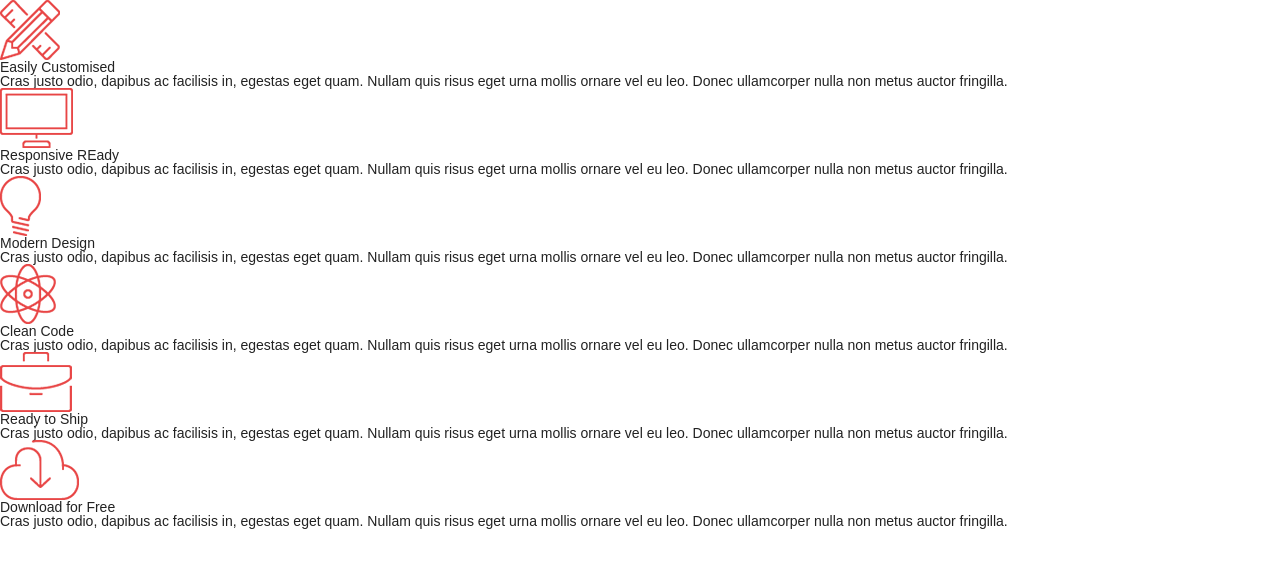
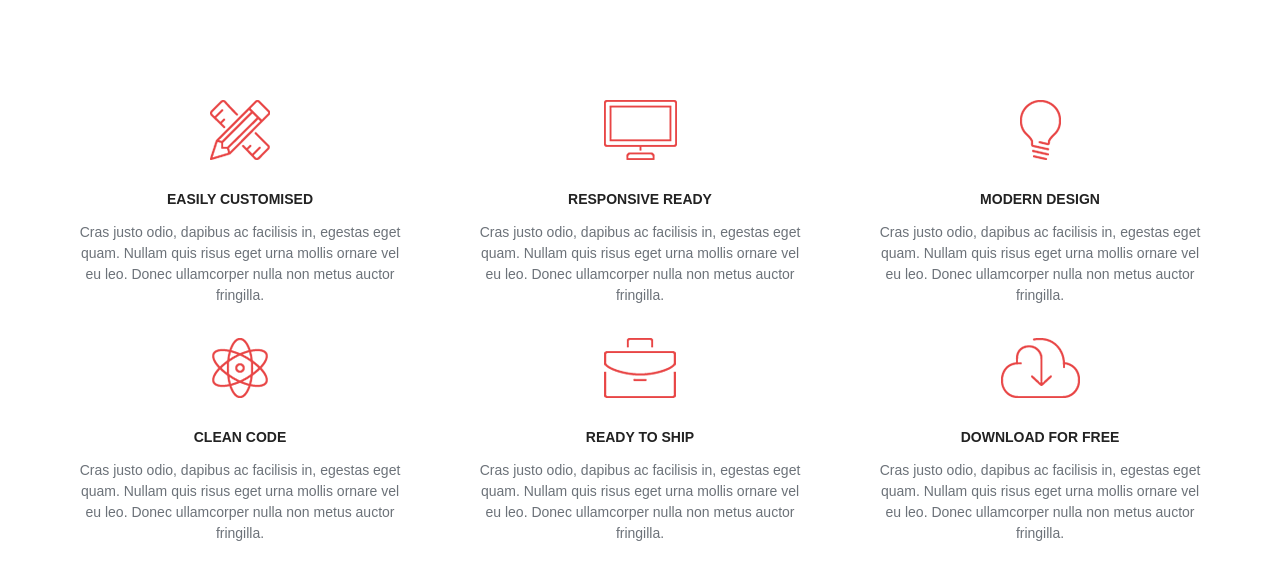
Before and after one commit to EvgeniyKolominskiy/feature_section, a plain HTML site: page index.html in a window 1280 px wide. Drawn offline with Linux system fonts and the light colour scheme.

Commit message:
Refactoring code.

```diff
--- /dev/null
+++ b/assets/css/feature.css
@@ -0,0 +1,24 @@
+.feature {
+	font-family: "Raleway", sans-serif;
+	font-size: 14px;
+	padding: 0 20px;
+	margin-bottom: 2rem;
+}
+
+.container-img > img {
+	width: 100%;
+	height: 100%;
+	margin-bottom: 1rem;
+}
+
+.feature-title {
+	text-transform: uppercase;
+	font-weight: bold;
+	margin: 1rem auto;
+}
+
+.feature-description {
+	text-align: center;
+	color: #6c7279;
+	line-height: 1.5em;
+}
--- /dev/null
+++ b/assets/css/fonts.css
@@ -0,0 +1,13 @@
+@font-face {
+	font-family: "Raleway";
+	src: url("../fonts/Raleway/Raleway-Regular.ttf") format("ttf");
+	font-weight: 400;
+	font-style: normal;
+}
+
+@font-face {
+	font-family: "Raleway";
+	src: url("../fonts/Raleway/Raleway-Bold.ttf") format("ttf");
+	font-weight: 700;
+	font-style: normal;
+}
--- a/assets/css/grid.css
+++ b/assets/css/grid.css
@@ -1,4 +1,3 @@
-
 :root {
 	--breakpoint-sm: 576px;
 	--breakpoint-md: 768px;
@@ -8,9 +7,10 @@
 	--col-gutter: 30px;
 }
 
-.container {
+.section {
 	margin: auto;
 	display: flex;
+	width: 100%;
 	max-width: 1200px;
 	flex-wrap: wrap;
 }
@@ -147,42 +147,34 @@
 
 	.col-xl-5 {
 		flex-basis: calc(100% / 12 * 5);
-
 	}
 
 	.col-xl-6 {
 		flex-basis: calc(100% / 12 * 6);
-
 	}
 
 	.col-xl-7 {
 		flex-basis: calc(100% / 12 * 7);
-
 	}
 
 	.col-xl-8 {
 		flex-basis: calc(100% / 12 * 8);
-
 	}
 
 	.col-xl-9 {
 		flex-basis: calc(100% / 12 * 9);
-
 	}
 
 	.col-xl-10 {
 		flex-basis: calc(100% / 12 * 10);
-
 	}
 
 	.col-xl-11 {
 		flex-basis: calc(100% / 12 * 11);
-
 	}
 
 	.col-xl-12 {
 		flex-basis: calc(100% / 12 * 12);
-
 	}
 }
 
@@ -201,12 +193,10 @@
 
 	.col-lg-4 {
 		flex-basis: calc(100% / 12 * 4);
-
 	}
 
 	.col-lg-5 {
 		flex-basis: calc(100% / 12 * 5);
-
 	}
 
 	.col-lg-6 {
@@ -215,32 +205,26 @@
 
 	.col-lg-7 {
 		flex-basis: calc(100% / 12 * 7);
-
 	}
 
 	.col-lg-8 {
 		flex-basis: calc(100% / 12 * 8);
-
 	}
 
 	.col-lg-9 {
 		flex-basis: calc(100% / 12 * 9);
-
 	}
 
 	.col-lg-10 {
 		flex-basis: calc(100% / 12 * 10);
-
 	}
 
 	.col-lg-11 {
 		flex-basis: calc(100% / 12 * 11);
-
 	}
 
 	.col-lg-12 {
 		flex-basis: calc(100% / 12 * 12);
-
 	}
 }
 
@@ -263,42 +247,34 @@
 
 	.col-md-5 {
 		flex-basis: calc(100% / 12 * 5);
-
 	}
 
 	.col-md-6 {
 		flex-basis: calc(100% / 12 * 6);
-
 	}
 
 	.col-md-7 {
 		flex-basis: calc(100% / 12 * 7);
-
 	}
 
 	.col-md-8 {
 		flex-basis: calc(100% / 12 * 8);
-
 	}
 
 	.col-md-9 {
 		flex-basis: calc(100% / 12 * 9);
-
 	}
 
 	.col-md-10 {
 		flex-basis: calc(100% / 12 * 10);
-
 	}
 
 	.col-md-11 {
 		flex-basis: calc(100% / 12 * 11);
-
 	}
 
 	.col-md-12 {
 		flex-basis: calc(100% / 12 * 12);
-
 	}
 }
 
@@ -317,46 +293,37 @@
 
 	.col-sm-4 {
 		flex-basis: calc(100% / 12 * 4);
-
 	}
 
 	.col-sm-5 {
 		flex-basis: calc(100% / 12 * 5);
-
 	}
 
 	.col-sm-6 {
 		flex-basis: calc(100% / 12 * 6);
-
 	}
 
 	.col-sm-7 {
 		flex-basis: calc(100% / 12 * 7);
-
 	}
 
 	.col-sm-8 {
 		flex-basis: calc(100% / 12 * 8);
-
 	}
 
 	.col-sm-9 {
 		flex-basis: calc(100% / 12 * 9);
-
 	}
 
 	.col-sm-10 {
 		flex-basis: calc(100% / 12 * 10);
-
 	}
 
 	.col-sm-11 {
 		flex-basis: calc(100% / 12 * 11);
-
 	}
 
 	.col-sm-12 {
 		flex-basis: calc(100% / 12 * 12);
-
 	}
 }
--- a/index.html
+++ b/index.html
@@ -2,7 +2,7 @@
 <html lang="en">
 <head>
 	<!--Подключаем внешний файл со стилями-->
-	<link rel="stylesheet" href="style.css">
+	<link rel="stylesheet" href="./style.css">
 	<!--Кодировка страницы-->
 	<meta charset="UTF-8">
 	<!--Адаптив-->
@@ -11,56 +11,56 @@
 	<title>Adaptive section</title>
 </head>
 <body>
-<section id="wrapper">
-		<div class="col-4 col-lg-6 col-lg-12">
+<section class="section wrapper">
+		<div class="col-4 col-lg-6 col-md-12">
 			<article class="feature feature_margin">
 				<div class="container-img">
-					<img src="./assets/images/1.png" alt="">
+					<img src="./assets/images/1.png" alt="icon">
 				</div>
 				<h3 class="feature-title">Easily Customised</h3>
 				<p class="feature-description">Cras justo odio, dapibus ac facilisis in, egestas eget quam. Nullam quis risus eget urna mollis ornare vel eu leo. Donec ullamcorper nulla non metus auctor fringilla.</p>
 			</article>
 		</div>
-		<div class="col-4 col-lg-6 col-lg-12">
+		<div class="col-4 col-lg-6 col-md-12">
 			<article class="feature feature_margin">
 				<div class="container-img">
-					<img src="./assets/images/2.png" alt="">
+					<img src="./assets/images/2.png" alt="icon">
 				</div>
 				<h3 class="feature-title">Responsive REady</h3>
 				<p class="feature-description">Cras justo odio, dapibus ac facilisis in, egestas eget quam. Nullam quis risus eget urna mollis ornare vel eu leo. Donec ullamcorper nulla non metus auctor fringilla.</p>
 			</article>
 		</div>
-		<div class="col-4 col-lg-6 col-lg-12">
+		<div class="col-4 col-lg-6 col-md-12">
 			<article class="feature feature_margin">
 				<div class="container-img">
-					<img src="./assets/images/3.png" alt="">
+					<img src="./assets/images/3.png" alt="icon">
 				</div>
 				<h3 class="feature-title">Modern Design</h3>
 				<p class="feature-description">Cras justo odio, dapibus ac facilisis in, egestas eget quam. Nullam quis risus eget urna mollis ornare vel eu leo. Donec ullamcorper nulla non metus auctor fringilla.</p>
 			</article>
 		</div>
-		<div class="col-4 col-lg-6 col-lg-12">
+		<div class="col-4 col-lg-6 col-md-12">
 			<article class="feature feature_margin">
 				<div class="container-img">
-					<img src="./assets/images/4.png" alt="">
+					<img src="./assets/images/4.png" alt="icon">
 				</div>
 				<h3 class="feature-title">Clean Code</h3>
 				<p class="feature-description">Cras justo odio, dapibus ac facilisis in, egestas eget quam. Nullam quis risus eget urna mollis ornare vel eu leo. Donec ullamcorper nulla non metus auctor fringilla.</p>
 			</article>
 		</div>
-		<div class="col-4 col-lg-6 col-lg-12">
+		<div class="col-4 col-lg-6 col-md-12">
 			<article class="feature feature_margin">
 				<div class="container-img">
-					<img src="./assets/images/5.png" alt="">
+					<img src="./assets/images/5.png" alt="icon">
 				</div>
 				<h3 class="feature-title">Ready to Ship</h3>
 				<p class="feature-description">Cras justo odio, dapibus ac facilisis in, egestas eget quam. Nullam quis risus eget urna mollis ornare vel eu leo. Donec ullamcorper nulla non metus auctor fringilla.</p>
 			</article>
 		</div>
-		<div class="col-4 col-lg-6 col-lg-12">
+		<div class="col-4 col-lg-6 col-md-12">
 			<article class="feature feature_margin">
 				<div class="container-img">
-					<img src="./assets/images/6.png" alt="">
+					<img src="./assets/images/6.png" alt="icon">
 				</div>
 				<h3 class="feature-title">Download for Free</h3>
 				<p class="feature-description">Cras justo odio, dapibus ac facilisis in, egestas eget quam. Nullam quis risus eget urna mollis ornare vel eu leo. Donec ullamcorper nulla non metus auctor fringilla.</p>
--- a/style.css
+++ b/style.css
@@ -1,4 +1,7 @@
 @import url('./assets/css/reset.css');
+@import url('./assets/css/grid.css');
+@import url('./assets/css/feature.css');
+@import url('./assets/css/fonts.css');
 
 * {
 	-webkit-box-sizing: border-box;
@@ -6,8 +9,12 @@
 	box-sizing: border-box;
 }
 
-:root {
-	font-family: 'Raleway', sans-serif;
-	font-size: 14px;
-	font-weight: 400;
+.wrapper {
+	padding: 100px 0;
 }
+
+.feature_margin {
+	display: flex;
+	flex-direction: column;
+	align-items: center;
+}
```
